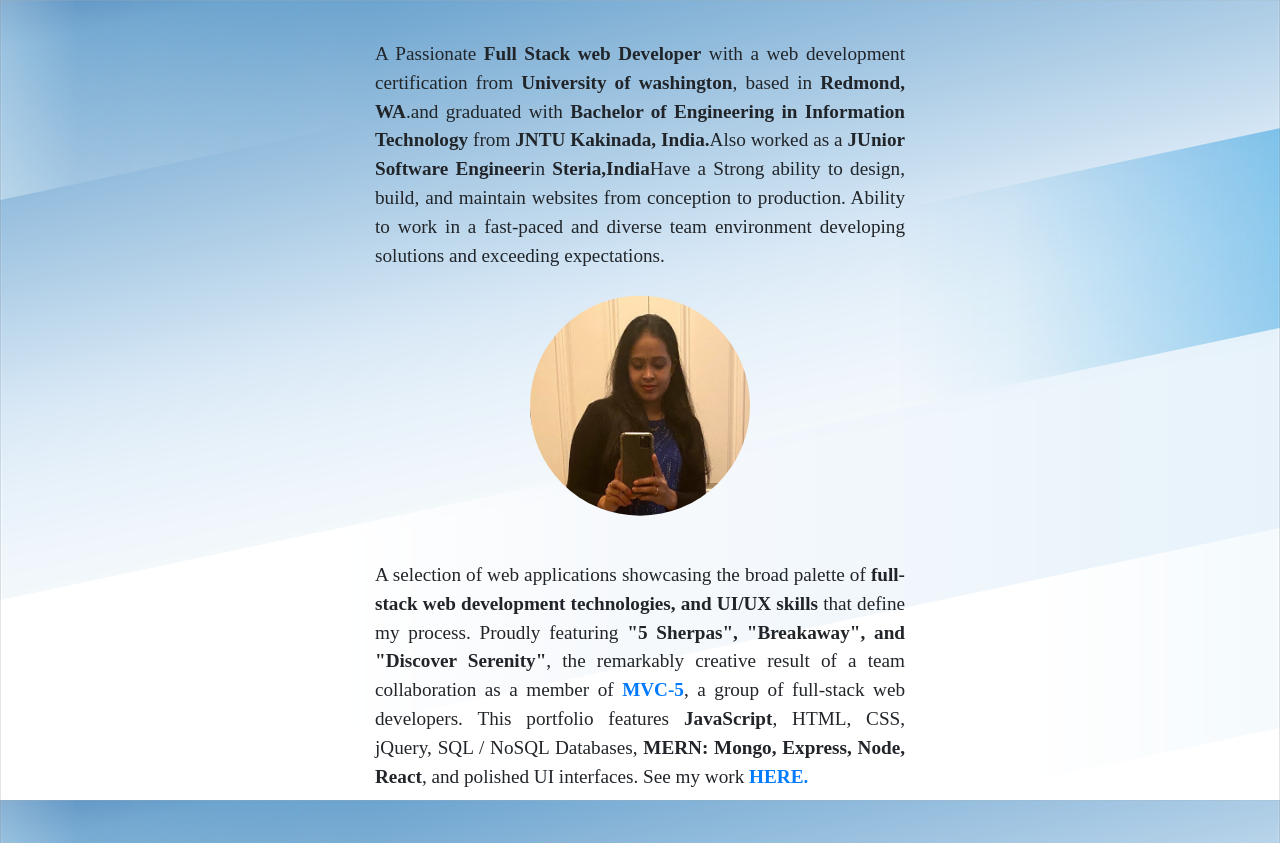
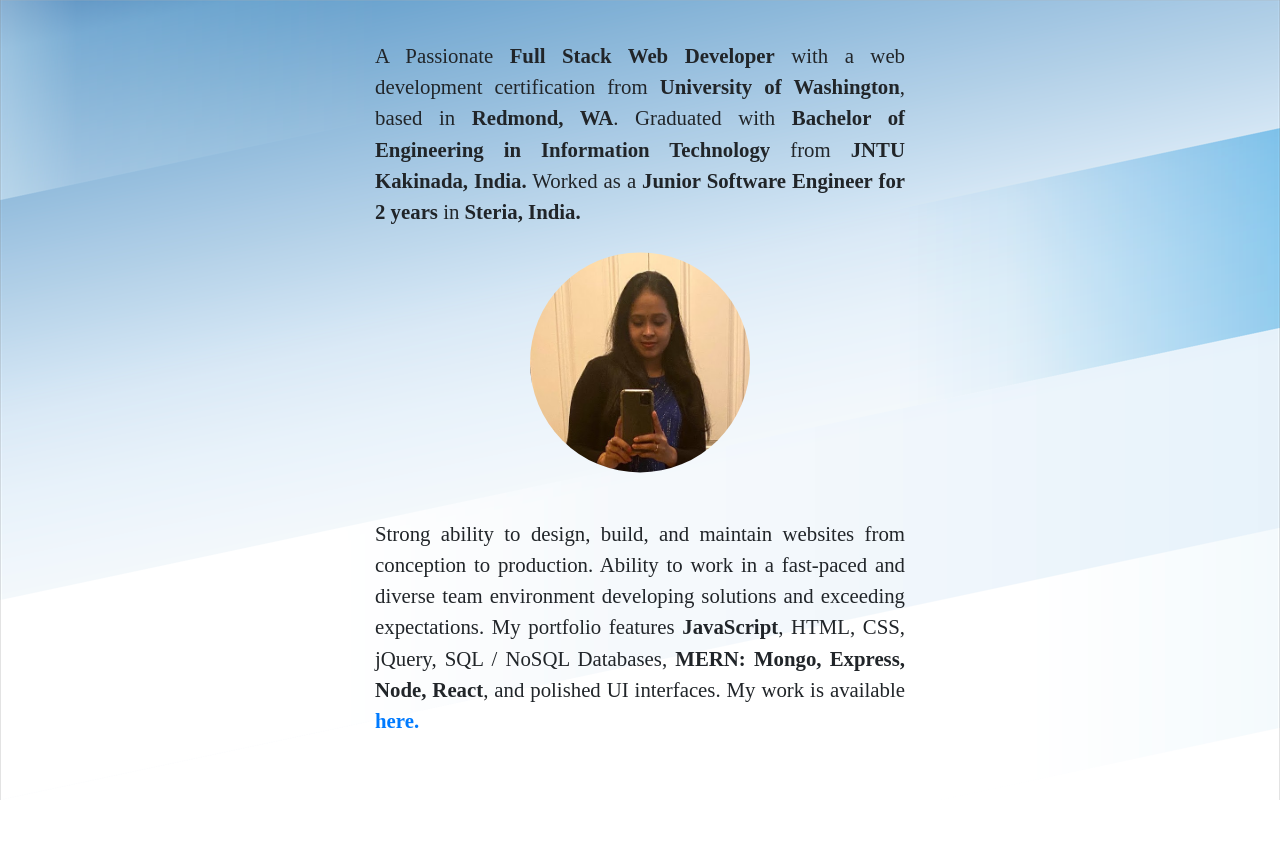
Before and after one commit to PratyushaRaghupatruni/react-portfolio, a React (Create React App) app: page /about in a window 1280 px wide. After the commit the page ends 800 px from the top, so only its background shows below. Built offline with nearby package versions, Linux system fonts and the light colour scheme.

Commit message:
final review

```diff
--- a/src/Components/About/index.js
+++ b/src/Components/About/index.js
@@ -8,14 +8,12 @@ export default function About() {
             <div className="container" style={{padding: '20px 0' }}>
               <div className="row">
                 <div className="col-12 text-center" style= {{margin: '0 auto',maxWidth: '600px',padding: '0 25px',}}>
-                  <p  style={{margin: '20px 10px 0 10px',textAlign: 'justify',fontSize:'1.2em',}}>
+                  <p  style={{margin: '20px 10px 0 10px',textAlign: 'justify',fontSize:'1.3em',}}>
                     A Passionate{" "}
-                   <strong>Full Stack web Developer</strong> with
-                   a web development certification from <strong>University of washington</strong>, based in{" "}
-                   <strong>Redmond, WA</strong>.and graduated with <strong>Bachelor of Engineering in Information Technology</strong> from <strong>JNTU Kakinada, India.</strong>
-                    Also worked as a <strong>JUnior Software Engineer</strong>in <strong>Steria,India</strong>
-                   Have a Strong ability to design, build, and maintain websites from conception to production. Ability to work in a fast-paced and diverse team environment developing
-                   solutions and exceeding expectations.
+                   <strong>Full Stack Web Developer</strong> with
+                   a web development certification from <strong>University of Washington</strong>, based in{" "}
+                   <strong>Redmond, WA</strong>.{" "}Graduated with <strong>Bachelor of Engineering in Information Technology</strong> from <strong>JNTU Kakinada, India.</strong>
+                   {" "}Worked as a <strong>Junior Software Engineer for 2 years </strong> in <strong>Steria, India.</strong>
                  </p>
                </div>
              </div>
@@ -30,24 +28,15 @@ export default function About() {
         </div>
       <div className="row">
         <div className="col-12 text-center" style= {{margin: '0 auto', maxWidth: '600px',padding: '0 25px',}}>
-          <p  style={{margin: '40px 10px 52px 10px' ,textAlign: 'justify',fontSize:'1.2em'}}>
-            A selection of web applications showcasing the broad palette of{" "}
-            <strong>
-              full-stack web development technologies, and UI/UX skills
-            </strong>{" "}
-            that define my process. Proudly featuring{" "}
-            <strong>"5 Sherpas", "Breakaway", and "Discover Serenity"</strong>,
-            the remarkably creative result of a team collaboration as a member
-            of{" "}
-            <a className="link-jon" href="https://github.com/MVC-5">
-              <strong>MVC-5</strong>
-            </a>
-            , a group of full-stack web developers. This portfolio features{" "}
+          <p  style={{margin: '40px 10px 60px 10px' ,textAlign: 'justify',fontSize:'1.3em'}}>
+             Strong ability to design, build, and maintain websites from conception to production. Ability to work in a fast-paced and diverse team environment developing
+            solutions and exceeding expectations.
+            My portfolio features{" "}
             <strong>JavaScript</strong>, HTML, CSS, jQuery, SQL / NoSQL
             Databases, <strong>MERN: Mongo, Express, Node, React</strong>, and
-            polished UI interfaces. See my work{" "}
-            <a className="link-jon" href="/portfolio">
-              <strong>HERE.</strong>
+            polished UI interfaces. My work is available{" "}
+            <a href="/portfolio">
+              <strong>here.</strong>
             </a>
           </p>
         </div>
```
Also changed, not shown: 1 other file (tests, documents, lock files or other folders).
